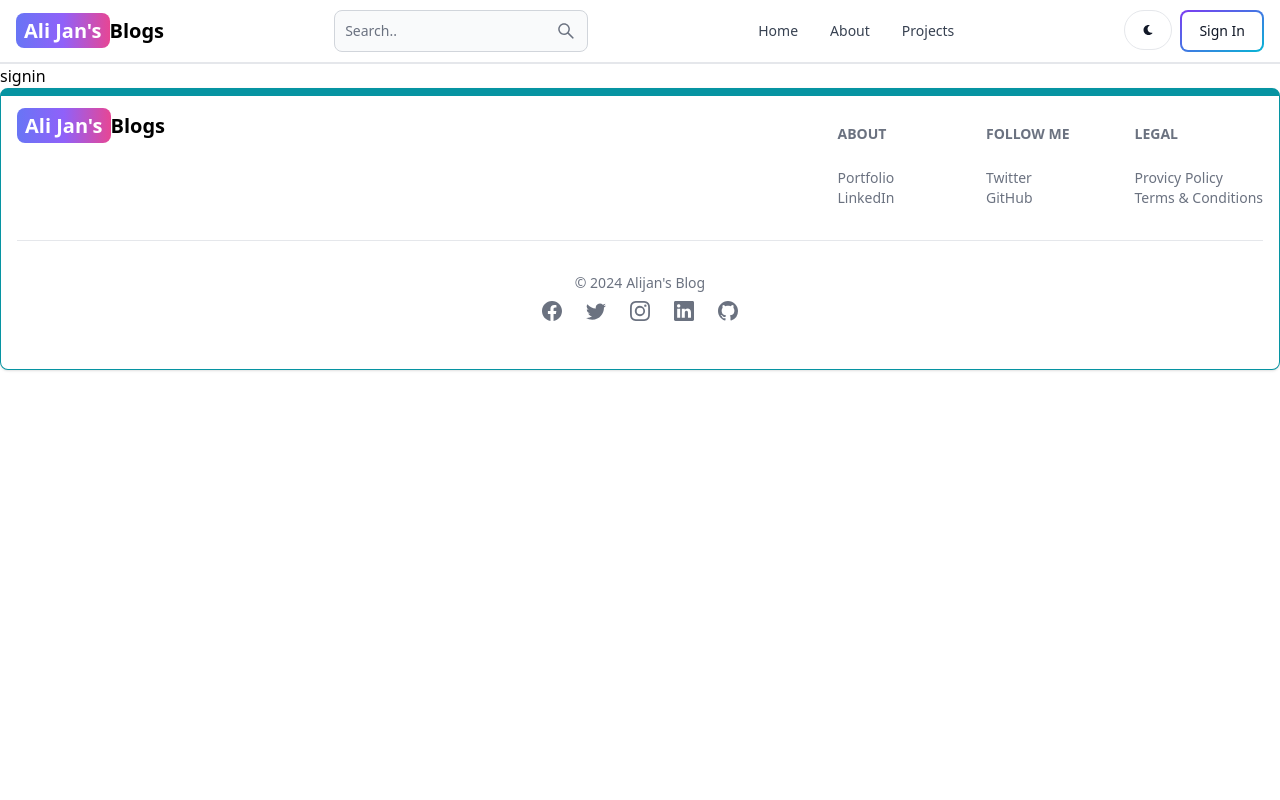
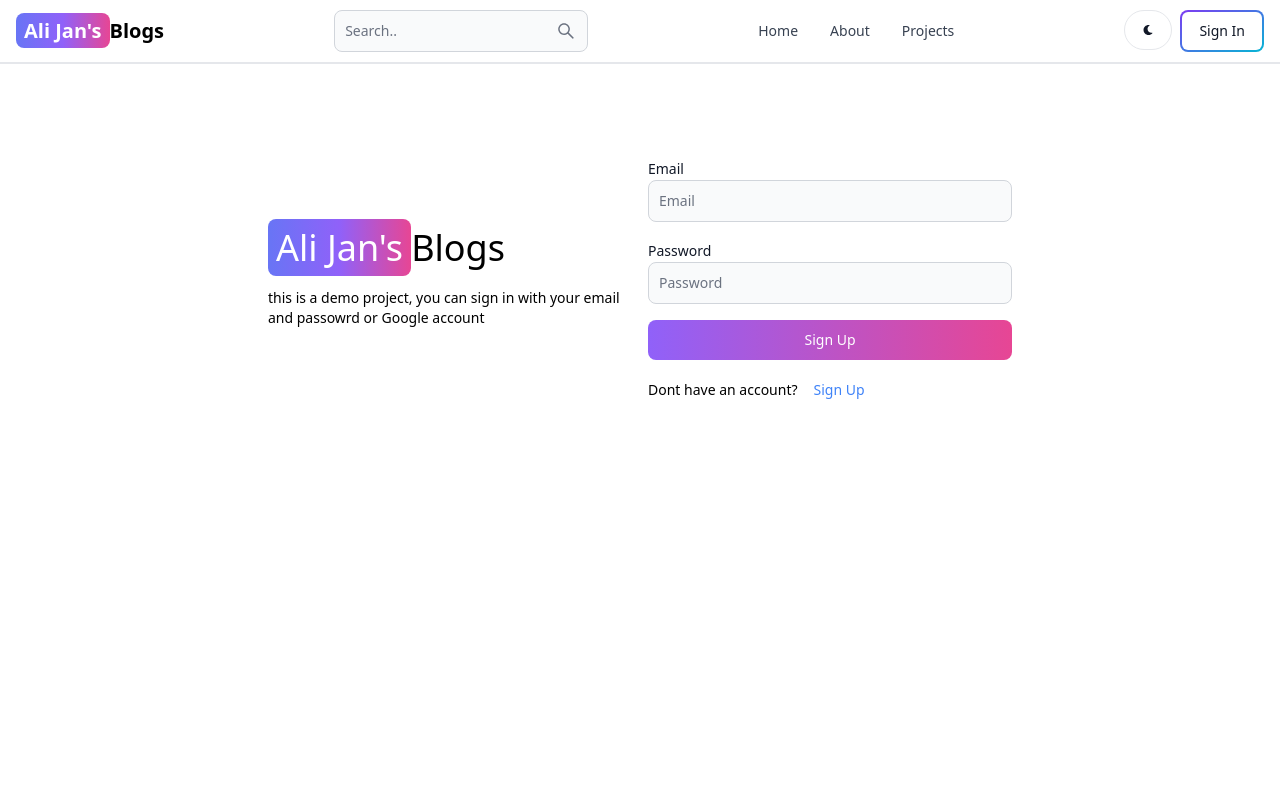
Before and after one commit to rahimialijan/Mern-Blog-App, a React (Vite) app in the folder client/: page /sign-in in a window 1280 px wide. Shown: the top 800 px of the page. Built offline with nearby package versions, Linux system fonts and the light colour scheme.

Commit message:
create sign in page and refactor some components

```diff
--- a/client/src/Components/Footer/FooterCom.tsx
+++ b/client/src/Components/Footer/FooterCom.tsx
@@ -1,6 +1,7 @@
 import { Footer } from "flowbite-react";
 import { Link } from "react-router-dom";
 import { footerIcon, footerLinkGroup } from "./FooterData";
+import BrandLink from "../../utils/BrandLink";
 
 function FooterCom() {
   return (
@@ -8,15 +9,7 @@ function FooterCom() {
       <div className="w-full max-w-7xl mx-auto">
         <div className="grid w-full justify-between sm:flex md:grid-cols-1">
           <div>
-            <Link
-              to="/"
-              className="self-center whitespace-nowrap text-lg sm:text-xl font-semibold dark:text-white"
-            >
-              <span className="px-2 py-1 bg-gradient-to-r from-indigo-500 via-purple-500 to-pink-500 rounded-lg text-white">
-                Ali Jan's
-              </span>
-              Blogs
-            </Link>
+            <BrandLink className="text-sm sm:text-xl font-semibold" />
           </div>
           <div className="grid grid-cols-2 gap-3 sm:gap-5 sm:grid-cols-3 mt-4 sm:mt-3">
             {footerLinkGroup.map((item, index) => (
--- a/client/src/Components/Header.tsx
+++ b/client/src/Components/Header.tsx
@@ -2,20 +2,13 @@ import { Button, Navbar, TextInput } from "flowbite-react";
 import { Link, useLocation } from "react-router-dom";
 import { AiOutlineSearch } from "react-icons/ai";
 import { FaMoon } from "react-icons/fa";
+import BrandLink from "../utils/BrandLink";
 
 function Header() {
   const path = useLocation().pathname;
   return (
     <Navbar className="border-b-2">
-      <Link
-        to="/"
-        className="self-center whitespace-nowrap text-sm sm:text-xl font-semibold dark:text-white"
-      >
-        <span className="px-2 py-1 bg-gradient-to-r from-indigo-500 via-purple-500 to-pink-500 rounded-lg text-white">
-          Ali Jan's
-        </span>
-        Blogs
-      </Link>
+      <BrandLink className="text-sm sm:text-xl font-semibold" />
       <form>
         <TextInput
           type="text"
@@ -32,18 +25,20 @@ function Header() {
           <FaMoon />
         </Button>
         <Link to={"/sign-in"}>
-          <Button gradientDuoTone="purpleToBlue" outline>Sign In</Button>
+          <Button gradientDuoTone="purpleToBlue" outline>
+            Sign In
+          </Button>
         </Link>
-        <Navbar.Toggle/>
+        <Navbar.Toggle />
       </div>
       <Navbar.Collapse>
-            <Navbar.Link active={path ==='/'} as={'div'} >
+        <Navbar.Link active={path === "/"} as={"div"}>
           <Link to={"/"}>Home</Link>
         </Navbar.Link>
-            <Navbar.Link active = {path ==='/about'} as={'div'}>
+        <Navbar.Link active={path === "/about"} as={"div"}>
           <Link to={"/about"}>About</Link>
         </Navbar.Link>
-            <Navbar.Link active ={path ==='/projects'} as={'div'}>
+        <Navbar.Link active={path === "/projects"} as={"div"}>
           <Link to={"/Projects"}>Projects</Link>
         </Navbar.Link>
       </Navbar.Collapse>
--- a/client/src/pages/SignIn.tsx
+++ b/client/src/pages/SignIn.tsx
@@ -1,9 +1,131 @@
-import React from 'react'
+import axios, { AxiosResponse } from "axios";
+import { Alert, Button, Label, Spinner, TextInput } from "flowbite-react";
+import { useState } from "react";
+import { Link } from "react-router-dom";
+import { useNavigate } from "react-router-dom";
+import BrandLink from "../utils/BrandLink";
 
-function signin() {
-  return (
-    <div>signin</div>
-  )
+interface FormDataType {
+  email: string;
+  password: string;
 }
 
-export default signin
+interface signUpResponseType {
+  message: string;
+  success: boolean;
+  user?: {
+    id: string;
+    username: string;
+    email: string;
+  };
+}
+
+function SignIn() {
+  const [fromData, setFormData] = useState<FormDataType>({
+    email: "",
+    password: "",
+  });
+  const [errorMessage, setErrorMessage] = useState<string | null>(null);
+  const [loading, setLoading] = useState<boolean>(false);
+  const navigate = useNavigate();
+
+  const handleChange = (e: React.ChangeEvent<HTMLInputElement>) => {
+    setFormData({ ...fromData, [e.target.id]: e.target.value.trim() });
+  };
+  const submitHandler = async (
+    e: React.FormEvent<HTMLFormElement>
+  ): Promise<void> => {
+    e.preventDefault();
+    if (!fromData.email || !fromData.password) {
+      setErrorMessage("Please fill all the fields");
+      return;
+    }
+    try {
+      setLoading(true);
+      setErrorMessage(null);
+      const res: AxiosResponse<signUpResponseType> = await axios.post(
+        "/api/auth/signin",
+        fromData,
+        {
+          headers: { "Content-Type": "application/json" },
+        }
+      );
+      setLoading(false);
+      if (res.status >= 200 && res.status < 300) {
+        navigate("/");
+      }
+    } catch (error: any) {
+      if (error.response && error.response.data) {
+        setErrorMessage((error.response.data as { message: string }).message);
+      } else {
+        setErrorMessage("An unexpected error occurred.");
+      }
+      setLoading(false);
+    }
+  };
+
+  return (
+    <div className="mt-20 min-h-screen ">
+      <div className=" p-3 max-w-3xl mx-auto flex flex-col md:flex-row md:items-center gap-4 ">
+        <div className="flex-1">
+          <BrandLink className="text-4xl" />
+          <p className="text-sm mt-5">
+            this is a demo project, you can sign in with your email and passowrd
+            or Google account
+          </p>
+        </div>
+        <div className=" flex-1">
+          <form className="flex flex-col gap-4" onSubmit={submitHandler}>
+            <div>
+              <Label htmlFor="email" value="Email" />
+              <TextInput
+                id="email"
+                type="email"
+                placeholder="Email"
+                onChange={handleChange}
+              />
+            </div>
+            <div>
+              <Label htmlFor="password" value="Password" />
+              <TextInput
+                id="password"
+                type="password"
+                placeholder="Password"
+                onChange={handleChange}
+              />
+            </div>
+            <Button
+              gradientDuoTone="purpleToPink"
+              type="submit"
+              disabled={loading}
+            >
+              {loading ? (
+                <>
+                  <Spinner size="sm" />
+                  <span className="pl-3">loading..</span>
+                </>
+              ) : (
+                "Sign Up"
+              )}
+            </Button>
+          </form>
+          <div className="mt-5 flex gap-4 text-sm ">
+            <span> Dont have an account?</span>
+            <Link to={"/sign-up"} className="text-blue-500 ">
+              Sign Up
+            </Link>
+          </div>
+          <div>
+            {errorMessage && (
+              <Alert className="mt-5" color="failure">
+                {errorMessage}
+              </Alert>
+            )}
+          </div>
+        </div>
+      </div>
+    </div>
+  );
+}
+
+export default SignIn;
--- a/client/src/pages/SignUp.tsx
+++ b/client/src/pages/SignUp.tsx
@@ -1,14 +1,15 @@
-import axios, {  AxiosResponse } from "axios";
+import axios, { AxiosResponse } from "axios";
 import { Alert, Button, Label, Spinner, TextInput } from "flowbite-react";
 import { useState } from "react";
 import { Link } from "react-router-dom";
+import { useNavigate } from "react-router-dom";
+import BrandLink from "../utils/BrandLink";
 
 interface FormDataType {
   username: string;
   email: string;
   password: string;
 }
-
 
 interface signUpResponseType {
   message: string;
@@ -28,6 +29,7 @@ function singUp() {
   });
   const [errorMessage, setErrorMessage] = useState<string | null>(null);
   const [loading, setLoading] = useState<boolean>(false);
+  const navigate = useNavigate();
 
   const handleChange = (e: React.ChangeEvent<HTMLInputElement>) => {
     setFormData({ ...fromData, [e.target.id]: e.target.value.trim() });
@@ -50,9 +52,11 @@ function singUp() {
           headers: { "Content-Type": "application/json" },
         }
       );
-      console.log(res.data);
       setLoading(false);
-    }catch (error: any ) {
+      if (res.status >= 200 && res.status < 300) {
+        navigate("/sign-in");
+      }
+    } catch (error: any) {
       if (error.response && error.response.data) {
         setErrorMessage((error.response.data as { message: string }).message);
       } else {
@@ -66,12 +70,8 @@ function singUp() {
     <div className="mt-20 min-h-screen ">
       <div className=" p-3 max-w-3xl mx-auto flex flex-col md:flex-row md:items-center gap-4 ">
         <div className="flex-1">
-          <Link to="/" className="font-bold dark:text-white text-4xl">
-            <span className="px-2 py-1 bg-gradient-to-r from-indigo-500 via-purple-500 to-pink-500 rounded-lg text-white">
-              Ali Jan's
-            </span>
-            Blogs
-          </Link>
+          <BrandLink className="text-4xl" />
+
           <p className="text-sm mt-5">
             this is a demo project, you can sign up with your email and passowrd
             or Google account
--- /dev/null
+++ b/client/src/utils/BrandLink.tsx
@@ -0,0 +1,22 @@
+import React from "react";
+import { Link } from "react-router-dom";
+
+interface IBrandlink {
+  className: string;
+}
+
+function BrandLink({ className }: IBrandlink) {
+  return (
+    <Link
+      to="/"
+      className={`self-center whitespace-nowrap dark:text-white ${className}`}
+    >
+      <span className="px-2 py-1 bg-gradient-to-r from-indigo-500 via-purple-500 to-pink-500 rounded-lg text-white">
+        Ali Jan's
+      </span>
+      Blogs
+    </Link>
+  );
+}
+
+export default BrandLink;
```
Lines whose indentation alone changed are shown as unchanged.
